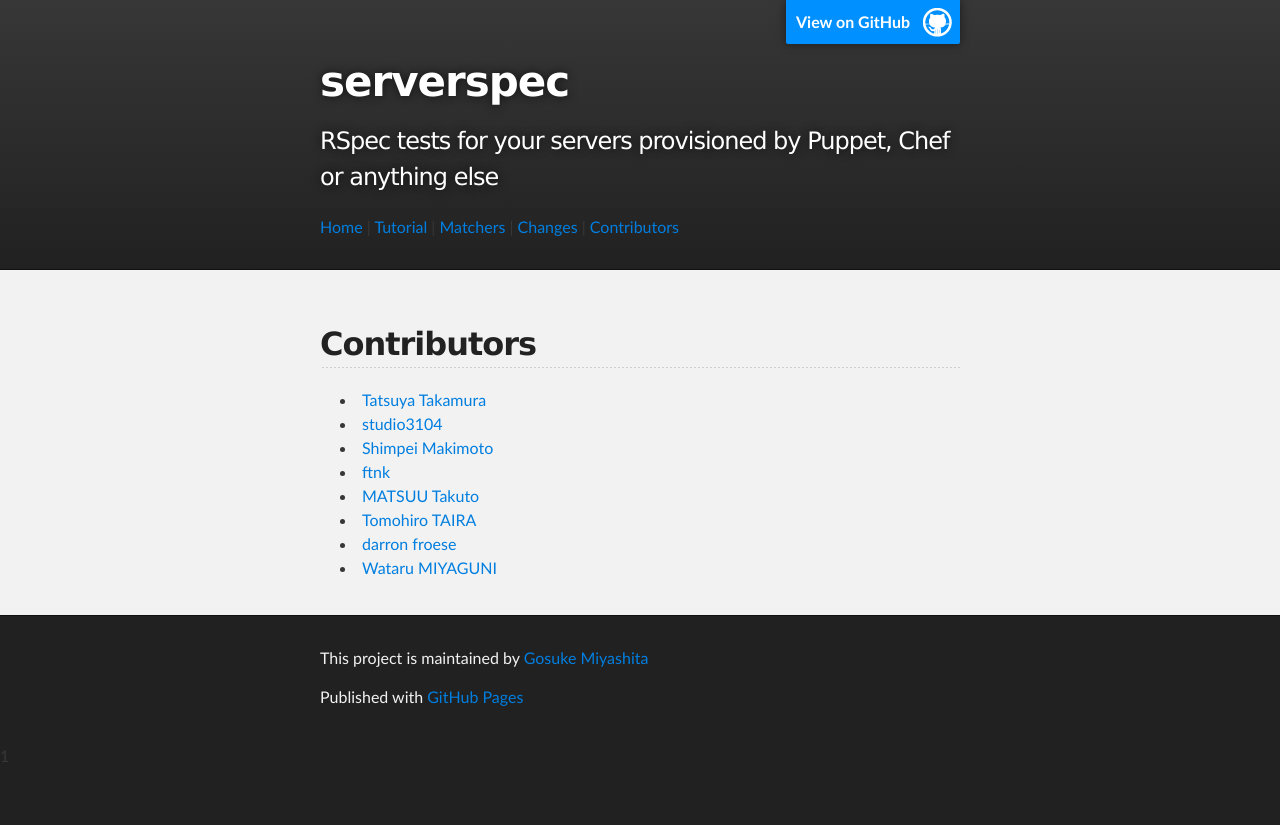
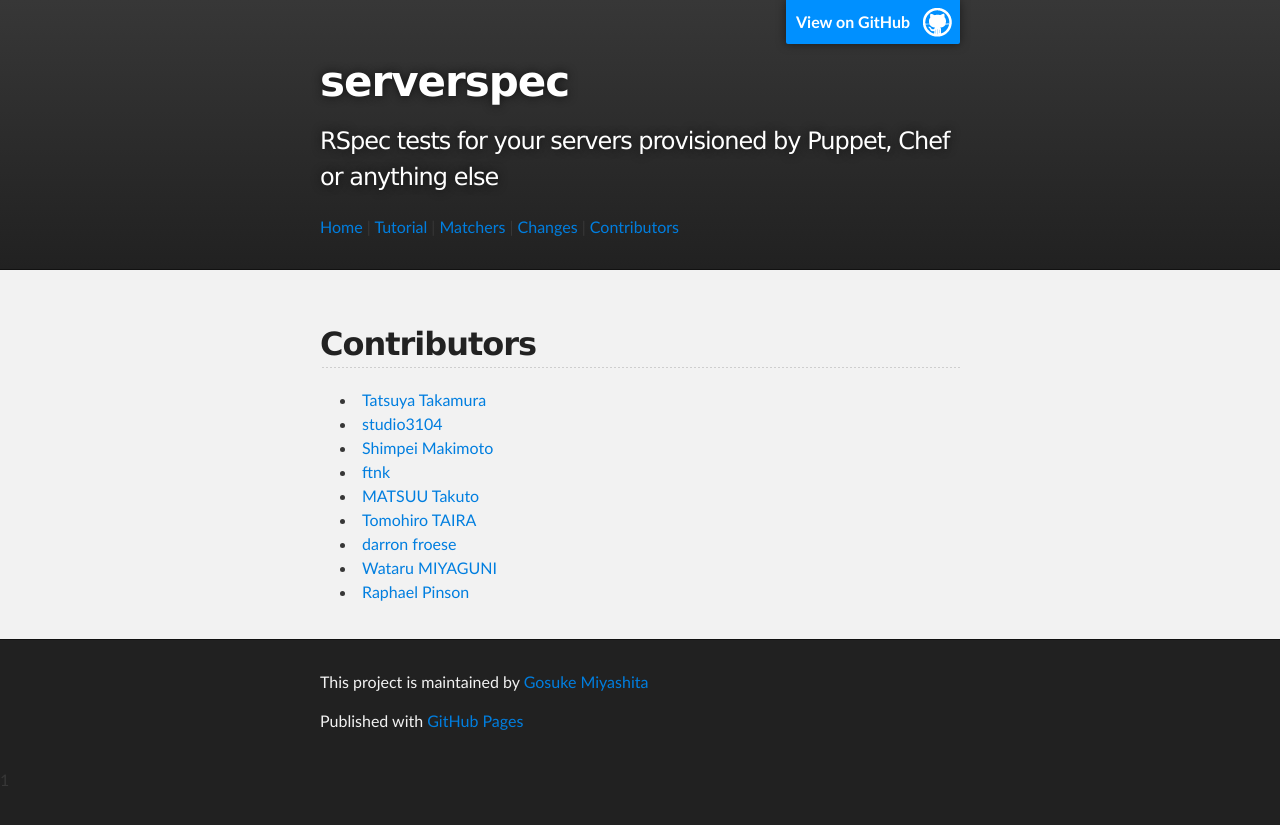
Before and after one commit to serverspec/serverspec.github.io, a Jekyll site: the page built from contributors.md, in a window 1280 px wide. Shown: the top 825 px of the page. Built offline with Jekyll 4.4.1, drawn with Linux system fonts in a browser that asks for light colours; Markdown is read by kramdown in place of the engine named in the settings.

Commit message:
Add a contributor

```diff
--- a/contributors.md
+++ b/contributors.md
@@ -13,3 +13,4 @@ title: contributors
  * [Tomohiro TAIRA](https://github.com/Tomohiro)
  * [darron froese](https://github.com/darron)
  * [Wataru MIYAGUNI](https://github.com/gongo)
+ * [Raphael Pinson](https://github.com/raphink)
```
